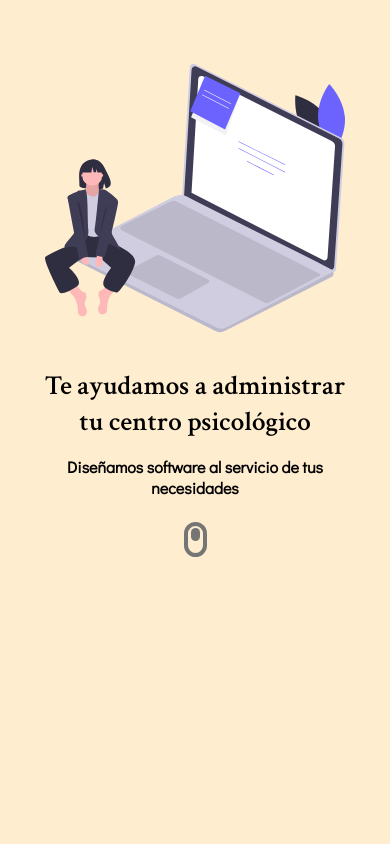
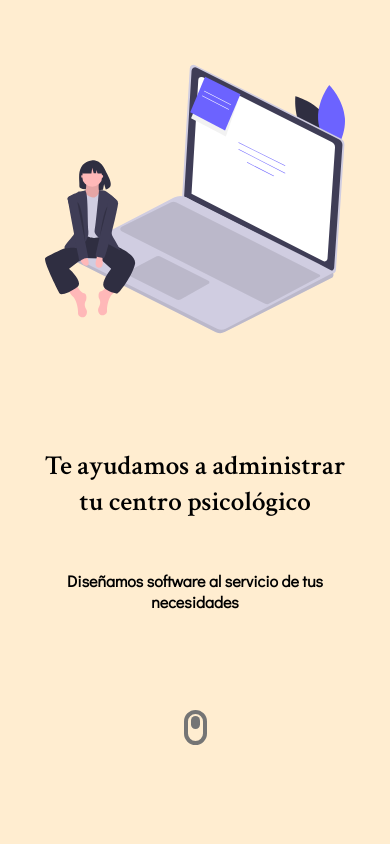
Before and after one commit to GabrielTurrillas/derivapp_landingpage, a Next.js app: page / in a window 390 px wide. Shown: the top 844 px of the page. Built offline with nearby package versions, Linux system fonts and the light colour scheme.

Commit message:
hero mobileM

```diff
--- a/components/Hero/index.js
+++ b/components/Hero/index.js
@@ -13,16 +13,18 @@ export default function Hero() {
     <>
       <Background>
         <Container>
-          <ImageContainer>
+          <ImageArea>
             <Image src='/hero_image.svg' alt='hero image' width={imageDimentions} height={imageDimentions} />
-          </ImageContainer>
-          <TitleContainer>
+          </ImageArea>
+          <TitleArea>
             <H1>Te ayudamos a administrar tu centro psicológico</H1>
-          </TitleContainer>
-          <SubtitleContainer>
+          </TitleArea>
+          <SubtitleArea>
             <H2>Diseñamos software al servicio de tus necesidades</H2>
-          </SubtitleContainer>
-          <ScrollIndicator />
+          </SubtitleArea>
+          <ScrollArea>
+            <ScrollIndicator />
+          </ScrollArea>
         </Container>
       </Background>
     </>
@@ -36,29 +38,46 @@ const Background = styled.div`
 `
 
 const Container = styled.div`
-  display:flex;
-  flex-direction:column;
-  justify-content:start;
-  align-items:center;
+  display:grid;
+  grid-template-areas:'ImageArea'
+                      'TitleArea'
+                      'SubtitleArea'
+                      'ScrollArea';
   height:100%;
   margin: ${containerMargin.mobileS};
-  padding-top:3rem;
 `
 
-const ImageContainer = styled.div`
-  width:fit-content;
-  height:fit-content;
+const ImageArea = styled.div`
+  grid-area: ImageArea;
+  display:flex;
+  align-items:center;
+  justify-content:center;
+  height:100%;
+  //background:red;
 `
 
-const TitleContainer = styled.div`
+const TitleArea = styled.div`
+  grid-area:TitleArea;
+  display:flex;
+  align-items:center;
+  justify-content:center;
   text-align:center;
-  margin:1rem 0;
+  //background:blue;
 `
 
-const SubtitleContainer = styled.div`
+const SubtitleArea = styled.div`
+  grid-area:SubtitleArea;
   text-align:center;
-  margin:0 2rem;
-  margin-bottom:1.5rem;
+  align-items:start;
+  justify-content:center;
+  //background:yellow;
+`
+
+const ScrollArea = styled.div`
+  grid-area: ScrollArea;
+  display: flex;
+  justify-content: center;
+  //background-color: green;
 `
 
 const H1 = styled.h1`
```
